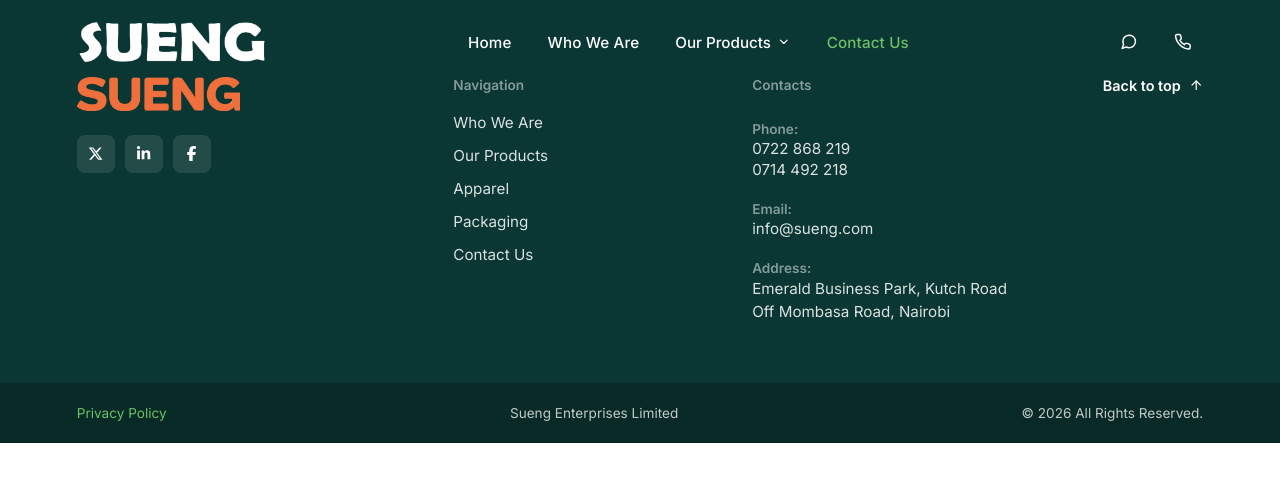
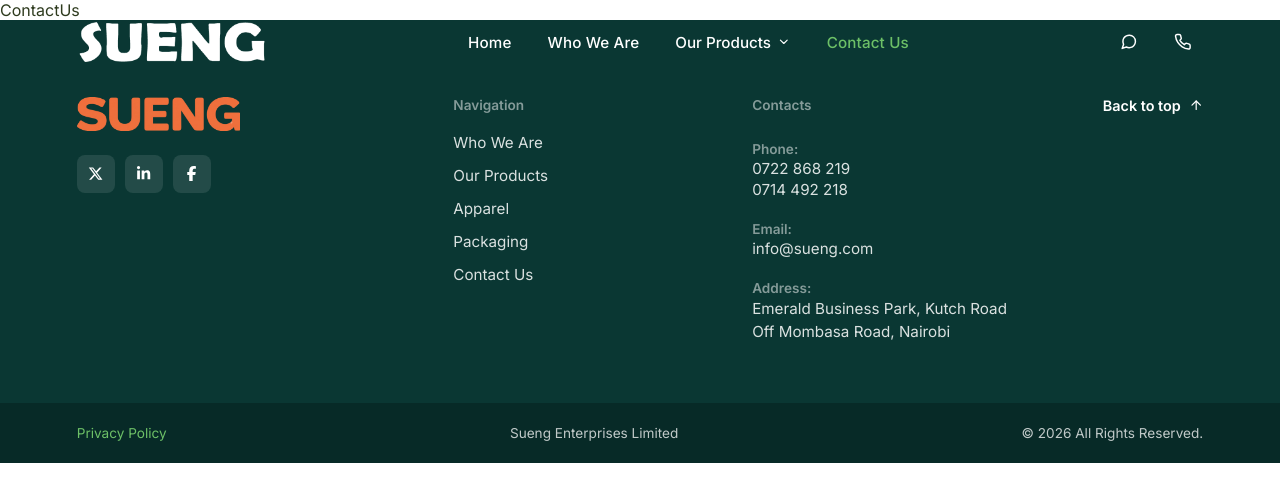
Before and after one commit to Fineteklabs-Engineering/Sueng, a React (Vite) app: page /contact-us in a window 1280 px wide. Shown: the top 502 px of the page. Built offline with nearby package versions, Linux system fonts and the light colour scheme.

Commit message:
added page links

```diff
--- a/src/App.jsx
+++ b/src/App.jsx
@@ -1,6 +1,9 @@
 import { Routes, Route } from "react-router-dom";
 import Navbar from "./components/Navbar";
 import Home from "./pages/Home";
+import WhoWeAre from "./pages/WhoWeAre";
+import Products from "./pages/Products";
+import ContactUs from "./pages/ContactUs";
 import Footer from "./components/Footer";
 
 function App() {
@@ -9,6 +12,9 @@
       <Navbar />
       <Routes>
         <Route path="/" element={<Home />} />
+        <Route path="/who-we-are" element={<WhoWeAre />} />
+        <Route path="/products" element={<Products />} />
+        <Route path="/contact-us" element={<ContactUs />} />
       </Routes>
       <Footer />
     </>
--- /dev/null
+++ b/src/pages/ContactUs.jsx
@@ -0,0 +1,9 @@
+import React from 'react'
+
+const ContactUs = () => {
+  return (
+    <div>ContactUs</div>
+  )
+}
+
+export default ContactUs
--- /dev/null
+++ b/src/pages/Products.jsx
@@ -0,0 +1,9 @@
+import React from 'react'
+
+const Products = () => {
+  return (
+    <div>Products</div>
+  )
+}
+
+export default Products
--- /dev/null
+++ b/src/pages/WhoWeAre.jsx
@@ -0,0 +1,9 @@
+import React from 'react'
+
+const WhoWeAre = () => {
+  return (
+    <div>WhoWeAre</div>
+  )
+}
+
+export default WhoWeAre
```
